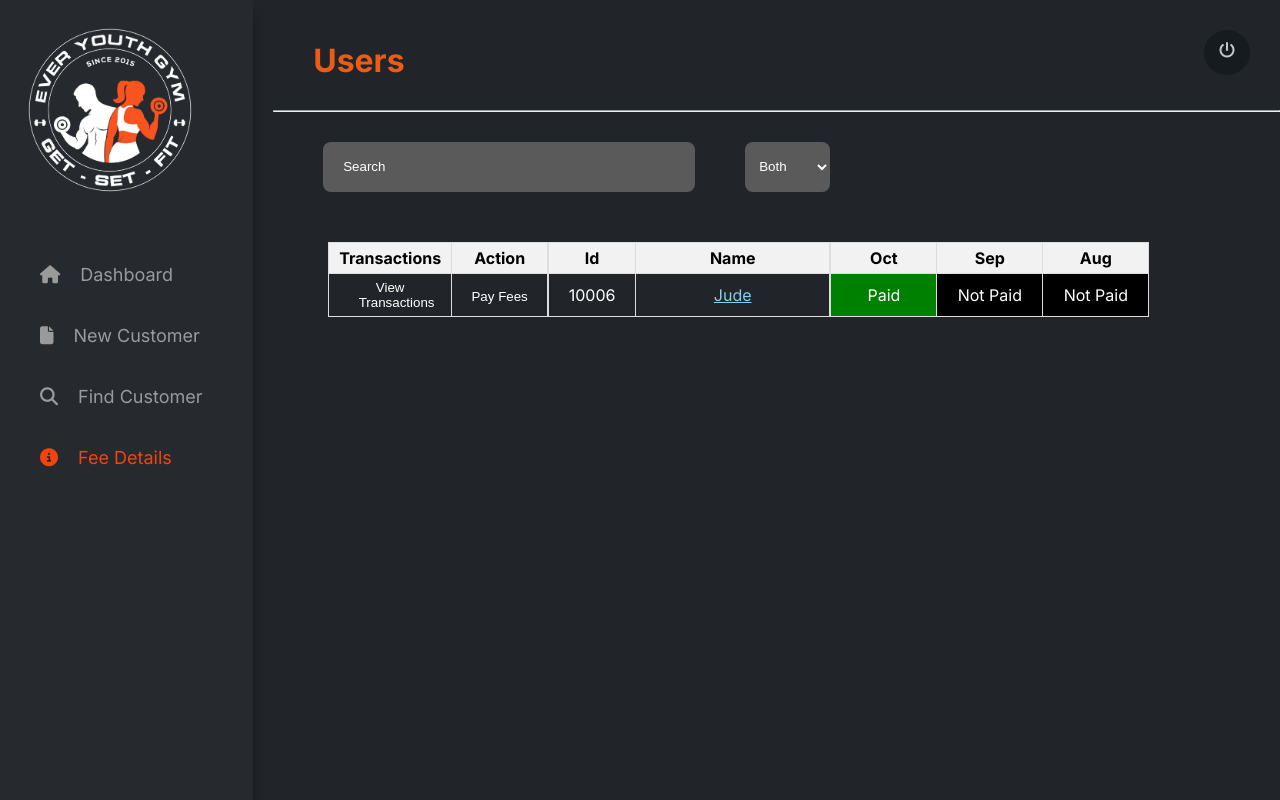
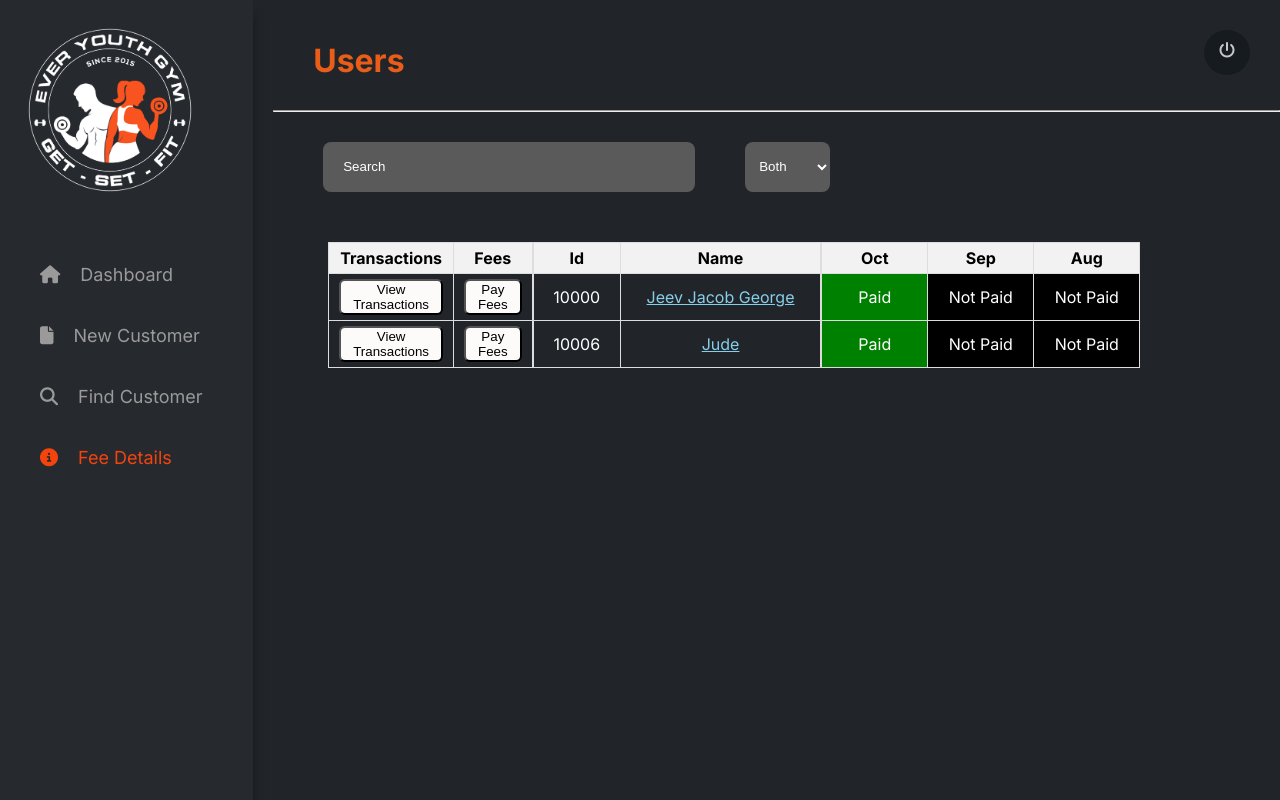
Before and after one commit to jeevjacobgeorge/gym_mngmnt_django, a Django app: page /fees/ in a window 1280 px wide. Run offline with Django 5.2, Linux system fonts and the light colour scheme; a user stored in the database is signed in; data comes from the database, SQL or seed files in the repository; some libraries are stand-ins or nearby versions.

Commit message:
exam work

```diff
--- a/gym/static/gym/feeDetails.css
+++ b/gym/static/gym/feeDetails.css
@@ -261,10 +261,20 @@
     color:white;
 }
 
-.last-column button{
-    background:transparent;
+.tablebutton1, .tablebutton2{
+    background-color: rgb(253, 250, 250);
+    border-radius: 6px;
+    cursor: pointer;
+    padding:1px 12px;
+
+}
+.tablebutton1:hover{
+    transition-duration: 0.2s;
+    background-color:#f95420;
     color:white;
-    border:none;
-    cursor:pointer;
-    width:75px;
 }
+.tablebutton2:hover{
+    transition-duration: 0.4s;
+    background-color:green;
+    color:white;
+}
--- a/gym/templates/gym/dashboard.html
+++ b/gym/templates/gym/dashboard.html
@@ -47,7 +47,7 @@
                         </div>
                         <div class="stats">
                             <p id="category">Active</p>
-                            <p id="value">{{no_of_active}}</p>
+                            <p id="value">{{no_of_active_males}}M {{no_of_active_females}}F</p>
                         </div>
                     </div>
                 </div>
--- a/gym/templates/gym/feeDetails.html
+++ b/gym/templates/gym/feeDetails.html
@@ -56,7 +56,7 @@
                         <thead>
                             <tr>
                                 <th>Transactions</th>
-                                <th>Action</th>
+                                <th>Fees</th>
                             </tr>
                             <tbody id="action-buttons">
                                 <!-- Action buttons will be populated by JavaScript -->
@@ -94,8 +94,7 @@
     </div>
     <script src="https://kit.fontawesome.com/570d6d8240.js" crossorigin="anonymous"></script>
     <script>
-document.addEventListener('DOMContentLoaded', function() {
-    // Function to fetch and display data
+document.addEventListener('DOMContentLoaded', function () {
     function fetchAndDisplayData() {
         const gender = document.getElementById('gender').value;
         const searchQuery = document.getElementById('customerSearch').value.trim();
@@ -109,10 +108,11 @@
             url.searchParams.set('search', searchQuery);
         }
 
+        // Push the current state to the browser history
+        history.pushState(null, '', url);
+
         fetch(url, {
-            headers: {
-                'X-Requested-With': 'XMLHttpRequest'
-            }
+            headers: { 'X-Requested-With': 'XMLHttpRequest' }
         })
             .then(response => response.json())
             .then(data => {
@@ -125,67 +125,57 @@
                 actionButtons.innerHTML = '';
 
                 data.customers.forEach(customerDataObj => {
-                // Append customer data
                     let customerRow = document.createElement('tr');
                     customerRow.innerHTML = `
                         <td>${customerDataObj.customer.admission_number}</td>
                         <td class="name">
-                        <a href="/profile/${customerDataObj.customer.id}/">${customerDataObj.customer.name}</a>
-                    </td>
-                `;
+                            <a href="/profile/${customerDataObj.customer.id}/">
+                                ${customerDataObj.customer.name}
+                            </a>
+                        </td>`;
                     customerData.appendChild(customerRow);
 
-                // Append fee status data
                     let feeRow = document.createElement('tr');
                     data.months.forEach(month => {
                         let statusCell = document.createElement('td');
                         let status = customerDataObj.fees_status[month];
-                    if (status == 'Fees') {
-                        statusCell.style.backgroundColor = 'green';
-                        statusCell.innerHTML = 'Paid';
-                    } else {
-                        statusCell.style.backgroundColor = 'black';
-                        statusCell.innerHTML = 'Not Paid';
-                    }
+                        statusCell.style.backgroundColor = status === 'Paid' ? 'green' : 'black';
+                        statusCell.innerHTML = status;
                         feeRow.appendChild(statusCell);
                     });
                     feeStatus.appendChild(feeRow);
 
-                // Append action buttons
                     let actionRow = document.createElement('tr');
                     actionRow.innerHTML = `
                         <td>
                             <a href="/customer/${customerDataObj.customer.id}/fees/">
-                                        <button type="button">View Transactions</button>
+                                <button type="button" class="tablebutton1">View Transactions</button>
                             </a>
                         </td>
                         <td>
                             <a href="/pay_fees/${customerDataObj.customer.id}">
-                                        <button type="button">Pay Fees</button>
+                                <button type="button" class="tablebutton2">Pay Fees</button>
                             </a>
-                                </td>
-                `;
+                        </td>`;
                     actionButtons.appendChild(actionRow);
                 });
             })
             .catch(error => console.error('Error fetching fee details:', error));
     }
 
-    // Fetch data initially
-    fetchAndDisplayData();
+    // Handle filter and search changes
+    document.getElementById('searchForm').addEventListener('change', fetchAndDisplayData);
+    document.getElementById('customerSearch').addEventListener('input', fetchAndDisplayData);
 
-    // Handle filter and search changes
-    const searchForm = document.getElementById('searchForm');
-    searchForm.addEventListener('change', function() {
+    // Force page reload on back/forward navigation
+    window.addEventListener('popstate', function () {
+        window.location.reload();  // Reload the page to ensure the correct state
+    });
+
+    // Initial data fetch
     fetchAndDisplayData();
 });
 
-    // Handle real-time search input
-    const searchInput = document.getElementById('customerSearch');
-    searchInput.addEventListener('input', function() {
-        fetchAndDisplayData();
-    });
-});
 
     </script>
 </body>
--- a/gym/urls.py
+++ b/gym/urls.py
@@ -13,5 +13,6 @@
     path('edit/<int:customer_id>/', edit_customer, name='edit_customer'),
     path('customer/<int:customer_id>/fees/', customer_fee_details, name='customer_fee_details'),
     path('search_customer/', dedicated, name='dedicated'),
+    path('get_fees/<int:id>/', get_fees, name='get_fees'),
 
 ]
--- a/gym/views.py
+++ b/gym/views.py
@@ -1,3 +1,4 @@
+
 from django.http import JsonResponse
 from django.shortcuts import render, redirect, get_object_or_404
 from django.utils import timezone
@@ -9,16 +10,56 @@
 import datetime
 from datetime import datetime
 from django.db import models
+
 @login_required
 def dashboard(request):
-    data ={}
+    data = {}
     data['no_of_customers'] = Customer.objects.count()
     data['no_of_male'] = Customer.objects.filter(gender='M').count()
     data['no_of_female'] = Customer.objects.filter(gender='F').count()
-    all_customers = Customer.objects.all()
-    active_customers = [customer for customer in all_customers if customer.is_active]
-    data['no_of_active'] = len(active_customers)
-    return render(request, 'gym/dashboard.html',data)
+
+    # Calculate the last 3 months including potential year transitions
+    current_date = datetime.now()
+    current_month = current_date.month
+    current_year = current_date.year
+
+    # Generate month and year combinations for the last 3 months
+    months_and_years = []
+    for i in range(3):  # Adjust for 3 past months
+        month_offset = current_month - i
+        if month_offset <= 0:
+            month = 12 + month_offset
+            year_to_add = current_year - 1
+        else:
+            month = month_offset
+            year_to_add = current_year
+        months_and_years.append((month, year_to_add))
+
+    # Filter active male and female customers who paid within the last 3 months
+    active_male_count = 0
+    active_female_count = 0
+
+    for customer in Customer.objects.all():
+        paid_count = 0  # Track payments for each customer
+
+        # Check if the customer has any FeeDetail entry in the last 3 months
+        for month, year in months_and_years:
+            if FeeDetail.objects.filter(customer=customer, month=month, year=year).exists():
+                paid_count += 1
+
+        # If paid in any month of the last 3 months, count as active
+        if paid_count > 0:
+            if customer.gender == 'M':
+                active_male_count += 1
+            elif customer.gender == 'F':
+                active_female_count += 1
+
+    # Populate active counts
+    data['no_of_active_males'] = active_male_count
+    data['no_of_active_females'] = active_female_count
+
+    return render(request, 'gym/dashboard.html', data)
+
 
 def logout_view(request):
     logout(request)
@@ -136,10 +177,11 @@
 
         for month, month_year in months_and_years:
             # Fetch the FeeDetail object for the specific month and year
-            fee_detail = FeeDetail.objects.filter(customer=customer, year=month_year, month=month).first()
+            fee_id = get_object_or_404(CategoryTable,name='Fees')
+            fee_detail = FeeDetail.objects.filter(customer=customer, year=month_year, month=month,category=fee_id.pk).first()
             if fee_detail:
                 # If fee is paid, store the category and increment paid_count
-                fees_status[month_abbreviations[month]] = fee_detail.get_category_display()
+                fees_status[month_abbreviations[month]] = 'Paid'
                 paid_count += 1
             else:
                 # If no fee is paid, store 'Not Paid'
@@ -266,18 +308,18 @@
 @login_required
 def pay_fees(request, customer_id):
     customer = get_object_or_404(Customer, pk=customer_id)
-    category_data = CategoryTable()
+    categories = CategoryTable.objects.values('id', 'name').distinct()
     # Prepare the list of years (current year and previous few years)
     current_year = timezone.now().year
     years = list(range(current_year, current_year + 2))  # e.g., last 1 year and next year
 
     if request.method == 'POST':
-        category = request.POST.get('category')
+        category_id = request.POST.get('category')
         amount = request.POST.get('amount')
         month = request.POST.get('month')
         year = request.POST.get('year')  # Get the year from the form
         dop = request.POST.get('dop')
-
+        category_instance = get_object_or_404(CategoryTable, id=category_id)
         # Parse the form inputs to the appropriate types
         amount = float(amount)
 
@@ -301,7 +343,7 @@
             customer=customer,
             amount_paid=amount,
             date_of_payment=dop if dop else timezone.now(),
-            category=category,
+            category=category_instance,
             month=month,
             year=year  # Save the selected year
         )
@@ -314,7 +356,8 @@
     context = {
         'customer': customer,
         'years': years,  # Pass the list of years to the template
-        'category': category_data
+        'categories':categories
+
     }
     return render(request, 'gym/pay_fees.html', context)
 
@@ -328,3 +371,9 @@
         'fee_details': fee_details,
     }
     return render(request, 'gym/customer_fee_details.html', context)
+
+
+
+def get_fees(request, id):
+    category = get_object_or_404(CategoryTable, pk=id)
+    return JsonResponse({'fee': category.price})
```
Also changed, not shown: gym/models.py (+13 -16 lines), gym/templates/gym/pay_fees.html (+16 -7 lines), db.sqlite3, gym/migrations/0013_alter_categorytable_name_alter_feedetail_category.py (added), gym/migrations/0014_alter_categorytable_name.py (added). Lines whose indentation alone changed are shown as unchanged.
